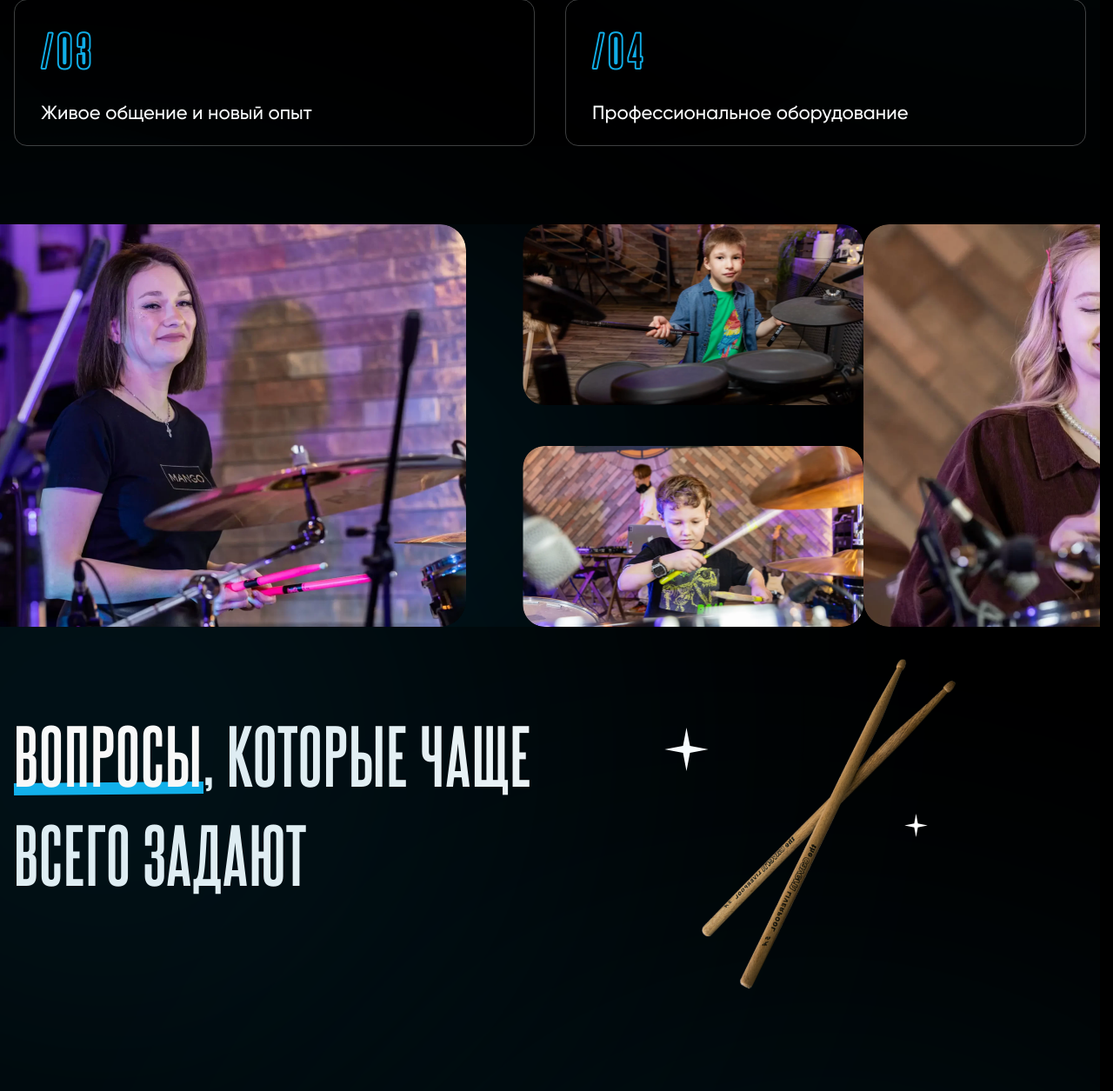
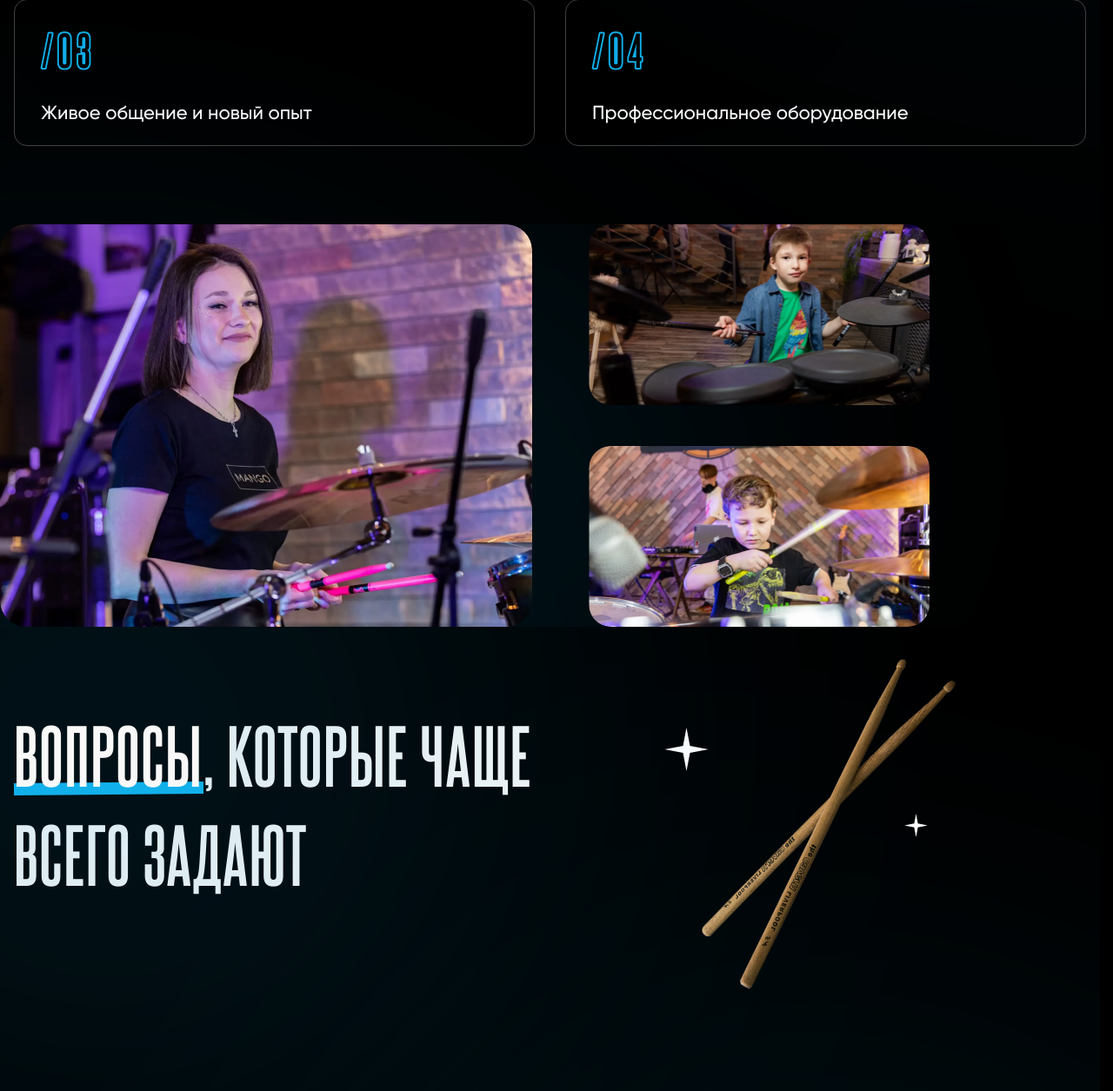
Before and after one commit to Memento-mori-dev/frontend-vite, a PHP site: page / in a window 1280 px wide. Shown: the part 1787-3042 px from the top of the page at 87% size. Run offline with PHP 8.4, Linux system fonts and the light colour scheme; style sheets or scripts are compiled from the project's sources.

Commit message:
бесконечная прокрутка на swiper

```diff
--- a/layout/index.html
+++ b/layout/index.html
@@ -207,6 +207,7 @@
                     <img src="./public/images/slider-3.png" alt="" class="slider__small slider__small--bottom">
                   </div>
                 </div>
+
                 <div class="swiper-slide">
                   <div class="slider__item">
                     <img src="./public/images/slider-4.png" alt="" class="slider__big">
@@ -214,6 +215,16 @@
                     <img src="./public/images/slider-5.png" alt="" class="slider__small slider__small--top">
 
                     <img src="./public/images/slider-6.png" alt="" class="slider__small slider__small--bottom">
+                  </div>
+                </div>
+
+                <div class="swiper-slide">
+                  <div class="slider__item slider__item--blue">
+                    <img src="./public/images/slider-1.png" alt="" class="slider__big">
+
+                    <img src="./public/images/slider-2.png" alt="" class="slider__small slider__small--top">
+
+                    <img src="./public/images/slider-3.png" alt="" class="slider__small slider__small--bottom">
                   </div>
                 </div>
               </div>
--- a/layout/src/main.js
+++ b/layout/src/main.js
@@ -9,13 +9,10 @@
 new OpenModal(controllerScroll.stop.bind(controllerScroll));
 new CloseModal(controllerScroll.play.bind(controllerScroll));
 
-// swiper
+
 const swiper = new Swiper('.swiper-slider', {
-  direction: 'horizontal',
-  slidesPerView: "auto",
-  spaceBetween: 70,
+  loop: true,
   speed: 2000,
-  loop: true,
   autoplay: {
     delay: 0,
     // disableOnInteraction: false
@@ -26,7 +23,7 @@
       spaceBetween: 30,
     },
     1024:{
-      slidesPerView: "auto",
+      slidesPerView: 1.7,
       spaceBetween: 70,
     },
   }
--- a/layout/src/styles/blocks/slider.scss
+++ b/layout/src/styles/blocks/slider.scss
@@ -91,24 +91,24 @@
     & .swiper-slider{
         @media (width <= rem(2228)) {
             // margin-left: rem(-144);
-            margin-left: calc((rem(2246) - 100vw) / 2 * -1);
+            // margin-left: calc((rem(2246) - 100vw) / 2 * -1);
         }
 
         & .swiper-slide{
-            flex-shrink: 1;
+            // flex-shrink: 1;
         }
 
         @include pc-top{
-            margin-left: -6%;
+            // margin-left: -6%;
         }
 
         @include tablet{
-            margin-left: rem(-16);
+            // margin-left: rem(-16);
 
             & .swiper-slide{
-                width: 70%;
+                // width: 70%;
 
-                flex-shrink: 0;
+                // flex-shrink: 0;
             }
         }
     }
```
